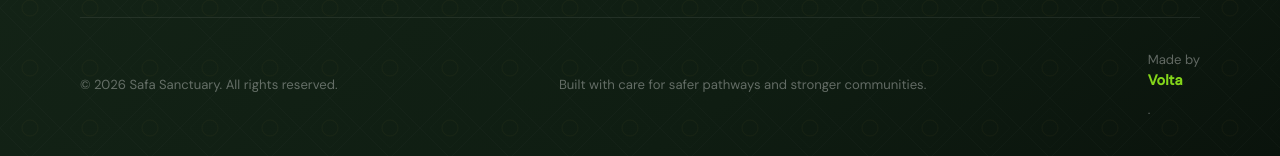
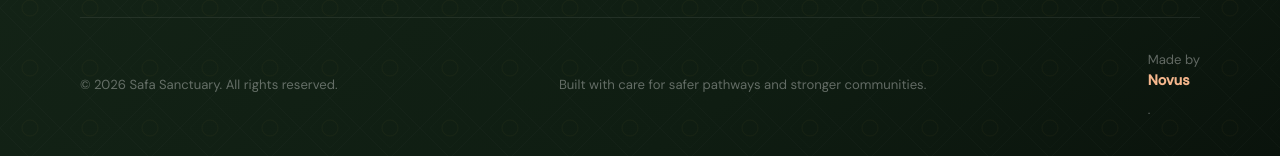
Before and after one commit to Volta-NYC/safa-sanctuary, a Next.js app: page / in a window 1280 px wide. Shown: the part 5524-5680 px from the top of the page. Built offline with nearby package versions, Linux system fonts and the light colour scheme.

Commit message:
fix(footer): add credit to novus

```diff
--- a/app/globals.css
+++ b/app/globals.css
@@ -1409,12 +1409,12 @@ footer a:hover {
 }
 
 .volta-link {
-  color: #84d61a;
+  color: #F6B78D;
   font-weight: 600;
 }
 
 .volta-link:hover {
-  color: #9ff022;
+  color: #F6B78D;
 }
 
 .footer-grid {
--- a/components/site-footer.tsx
+++ b/components/site-footer.tsx
@@ -105,12 +105,12 @@ export default function SiteFooter() {
           <p>
             Made by{" "}
             <a
-              href="https://voltanyc.org"
+              href="https://www.novusnyc.org/"
               target="_blank"
               rel="noopener noreferrer"
               className="footer-link volta-link underline-offset-4 hover:underline"
             >
-              Volta
+              Novus
             </a>
             .
           </p>
```
